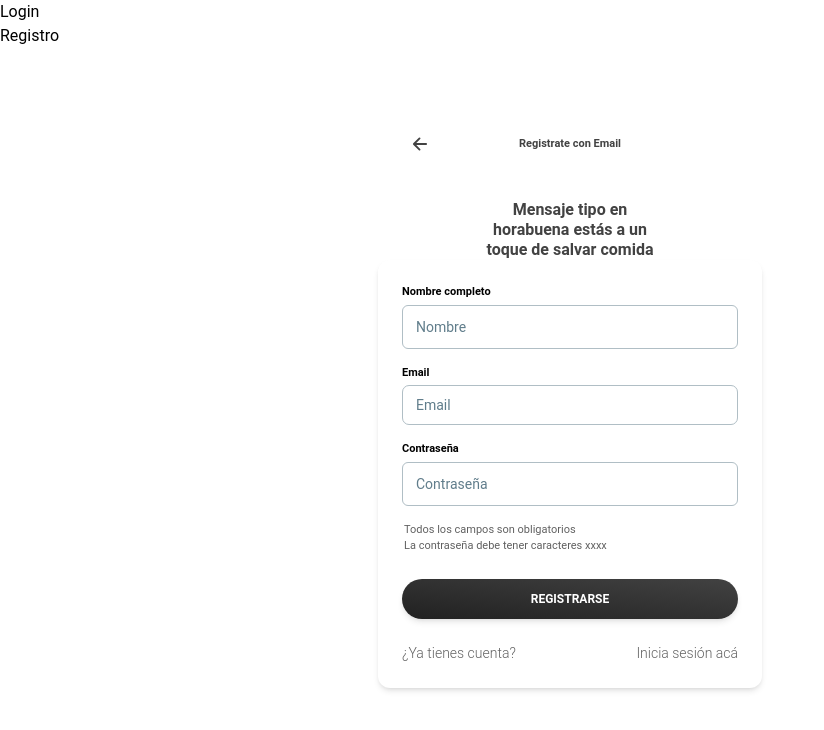
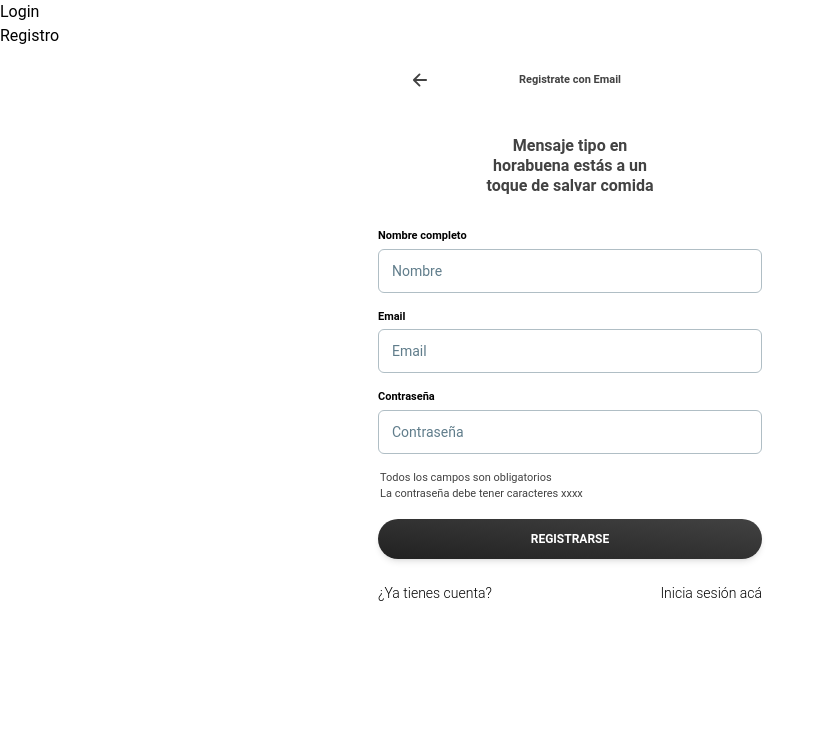
Before and after one commit to No-Country/s10-10-m-php-react-amazon, a React (Vite) app in the folder front/: page /signup in a window 1280 px wide. Shown: the top 730 px of the page, without its empty margins (0-824 px from the left). Built offline with nearby package versions, Linux system fonts and the light colour scheme.

Commit message:
optimizacion de codigo en SignUp, agregué subComponente formUser

```diff
--- a/front/package.json
+++ b/front/package.json
@@ -18,6 +18,7 @@
     "@react-google-maps/api": "^2.19.2",
     "react": "^18.2.0",
     "react-dom": "^18.2.0",
+    "react-hook-form": "^7.45.4",
     "react-icons": "^4.10.1",
     "use-places-autocomplete": "^4.0.1",
     "wouter": "^2.11.0"
--- /dev/null
+++ b/front/src/views/signUp/formUser/index.jsx
@@ -0,0 +1,46 @@
+import { useForm } from "react-hook-form";
+import {
+    Input,
+    Button,
+    Typography,
+} from "@material-tailwind/react";
+
+const FormUser = () => {
+
+    const { register, handleSubmit } = useForm();
+
+    const submit = (data) => {
+        console.log(data);
+    }
+
+
+    return (
+        <div>
+            <form onSubmit={handleSubmit(submit)} className="mt-8 mb-2 w-80 max-w-screen-lg sm:w-96">
+                <div className="mb-4 flex flex-col gap-4">
+                    <span className='text-left text-black font-bold -mb-3' style={{ fontSize: '11px' }}>Nombre completo</span>
+                    <Input label="Nombre" size="lg" {...register('name')} />
+                    <span className='text-left text-black font-bold -mb-3' style={{ fontSize: '11px' }}>Email</span>
+                    <Input label="Email" size="lg" {...register('email')} />
+                    <span className='text-left text-black font-bold -mb-3' style={{ fontSize: '11px' }}>Contraseña</span>
+                    <Input label="Contraseña" size="lg" {...register('password')} />
+                </div>
+                <div className="-ml-2.5 text-left pl-3 text-gray-800 my-4" style={{ fontSize: '11px' }}>
+                    <p>Todos los campos son obligatorios</p>
+                    <span>La contraseña debe tener caracteres xxxx</span>
+                </div>
+                <div className="pt-0">
+                    <Button variant="gradient" fullWidth className="rounded-full" type="submit">
+                        Registrarse
+                    </Button>
+                    <Typography variant="small" className="mt-6 flex justify-between">
+                        <span>¿Ya tienes cuenta?</span>
+                        <span>Inicia sesión acá</span>
+                    </Typography>
+                </div>
+            </form>
+        </div>
+    );
+};
+
+export default FormUser;
--- a/front/src/views/signUp/index.jsx
+++ b/front/src/views/signUp/index.jsx
@@ -1,17 +1,11 @@
 import { IoArrowBackOutline } from 'react-icons/io5';
-import {
-  Card,
-  CardBody,
-  CardFooter,
-  Typography,
-  Input,
-  Button,
-} from "@material-tailwind/react";
+import FormUser from './formUser';
 
 const SignUp = () => {
+
   return (
     <div className="container flex flex-col items-center">
-      <div className=' flex items-center justify-center relative w-80 mt-16 h-16 text-gray-800 mb-6'>
+      <div className=' flex items-center justify-center relative w-80 h-16 text-gray-800 mb-6'>
         <button className='absolute left-0  text-xl'>
           <IoArrowBackOutline />
         </button>
@@ -22,29 +16,7 @@ const SignUp = () => {
       <div className='w-48 leading-tight font-bold  text-gray-800 text-center'>
         <p>Mensaje tipo  en horabuena estás a un toque de salvar comida</p>
       </div>
-      <Card className="w-96">
-        <CardBody className="flex flex-col gap-4">
-          <span className='text-left text-black font-bold -mb-3' style={{ fontSize: '11px' }}>Nombre completo</span>
-          <Input label="Nombre" size="lg" />
-          <span className='text-left text-black font-bold -mb-3' style={{ fontSize: '11px' }}>Email</span>
-          <Input label="Email" size="w-full" />
-          <span className='text-left text-black font-bold -mb-3' style={{ fontSize: '11px' }}>Contraseña</span>
-          <Input label="Contraseña" size="lg" />
-          <div className="-ml-2.5 text-left pl-3" style={{ fontSize: '11px' }}>
-            <p>Todos los campos son obligatorios</p>
-            <span>La contraseña debe tener caracteres xxxx</span>
-          </div>
-        </CardBody>
-        <CardFooter className="pt-0">
-          <Button variant="gradient" fullWidth className="rounded-full">
-            Registrarse
-          </Button>
-          <Typography variant="small" className="mt-6 flex justify-between">
-            <span>¿Ya tienes cuenta?</span>
-            <span>Inicia sesión acá</span>
-          </Typography>
-        </CardFooter>
-      </Card>
+      <FormUser />
     </div>
   );
 }
```
Also changed, not shown: 1 other file (tests, documents, lock files or other folders).
